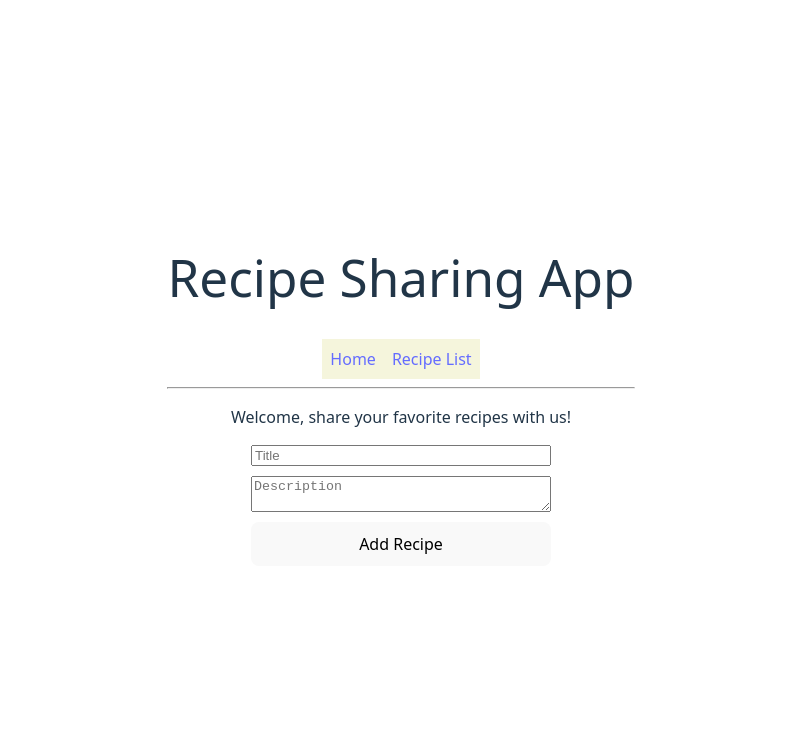
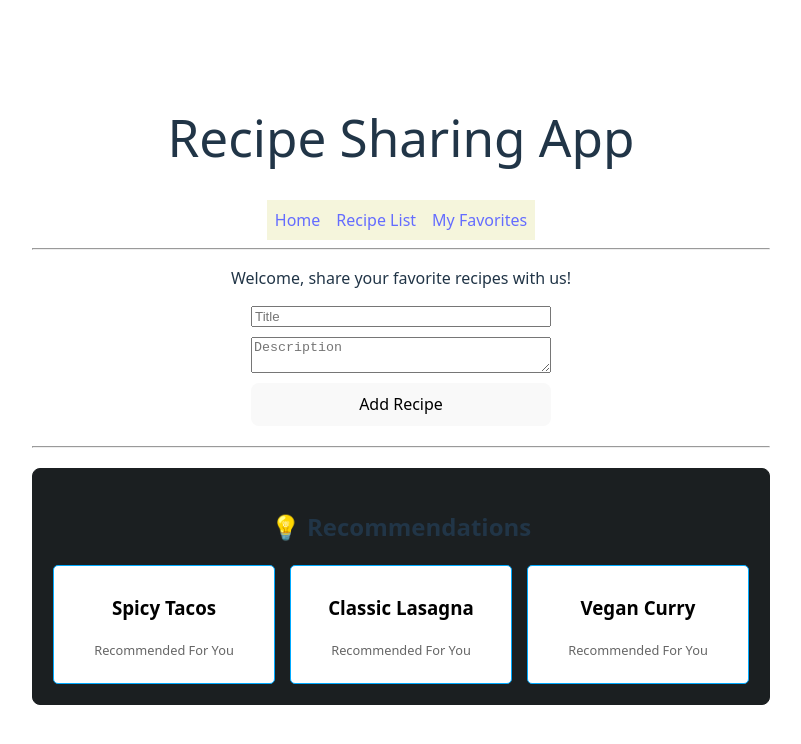
Before and after one commit to GEM-7/alx-fe-reactjs, a React (Vite) app in the folder recipe-sharing-app/: page / in a window 1280 px wide. Shown: the top 744 px of the page, without its empty margins (239-1040 px from the left). Built offline with nearby package versions, Linux system fonts and the light colour scheme.

Commit message:
Implementing User Favorites and Personalized Recipe Recommendations

```diff
--- a/recipe-sharing-app/src/App.jsx
+++ b/recipe-sharing-app/src/App.jsx
@@ -4,6 +4,17 @@ import RecipeList from "./components/RecipeList";
 import RecipeDetails from "./components/RecipeDetails";
 import Navbar from "./components/Navbar";
 import SearchBar from "./components/SearchBar";
+import FavoritesList from "./components/FavoritesList";
+import RecommendationsList from "./components/RecommendationsList";
+
+const Home = () => (
+  <>
+    <p>Welcome, share your favorite recipes with us!</p>
+    <AddRecipeForm />
+    <hr />
+    <RecommendationsList />
+  </>
+);
 
 const RecipesPage = () => (
   <div style={{ padding: "20px" }}>
@@ -13,12 +24,7 @@ const RecipesPage = () => (
   </div>
 );
 
-const Home = () => (
-  <div style={{ border: "1px", borderRadius: "5px" }}>
-    <p>Welcome, share your favorite recipes with us!</p>
-    <AddRecipeForm />
-  </div>
-);
+const FavoritesPage = () => <FavoritesList />;
 
 function App() {
   return (
@@ -35,6 +41,8 @@ function App() {
           <Route path="/" element={<Home />} />
           <Route path="/recipes" element={<RecipesPage />} />
           <Route path="/recipes/:recipeId" element={<RecipeDetails />} />
+          <Route path="/favorites" element={<FavoritesPage />} />
+
           <Route path="*" element={<h1>404: Page Not Found</h1>} />
         </Routes>
       </div>
--- /dev/null
+++ b/recipe-sharing-app/src/components/FavoriteToggle.jsx
@@ -0,0 +1,40 @@
+// Favoritte Toggle Component
+import { useRecipeStore } from "./recipeStore";
+
+export default function FavoriteToggle({ recipeId }) {
+  const favorites = useRecipeStore((state) => state.favorites);
+  const addFavorite = useRecipeStore((state) => state.addFavorite);
+  const removeFavorite = useRecipeStore((state) => state.removeFavorite);
+
+  const isFavorite = favorites.includes(recipeId);
+
+  const handleClick = (e) => {
+    e.stopPropagation();
+    e.preventDefault();
+
+    if (isFavorite) {
+      removeFavorite(recipeId);
+    } else {
+      addFavorite(recipeId);
+    }
+  };
+
+  return (
+    <button
+      onClick={handleClick}
+      style={{
+        background: isFavorite ? "#ffcc00" : "lightgray",
+        color: isFavorite ? "black" : "#333",
+        border: "1px solid gray",
+        borderRadius: "5px",
+        cursor: "pointer",
+        padding: "8px 12px",
+        marginLeft: "15px",
+        fontWeight: "bold",
+        transition: "background 0.2s",
+      }}
+    >
+      {isFavorite ? "⭐ Favorite Added" : "☆ Add to Favorites"}
+    </button>
+  );
+}
--- /dev/null
+++ b/recipe-sharing-app/src/components/FavoritesList.jsx
@@ -0,0 +1,59 @@
+// Favorites List Component
+import { useRecipeStore } from "./recipeStore";
+import { Link } from "react-router-dom";
+
+export default function FavoritesList() {
+  const recipes = useRecipeStore((state) => state.recipes);
+  const favorites = useRecipeStore((state) => state.favorites);
+
+  const favoriteRecipes = favorites
+    .map((id) => recipes.find((recipe) => recipe.id === id))
+    .filter((recipe) => recipe != null);
+
+  return (
+    <div
+      style={{
+        padding: "20px",
+        border: "1px solid #ffcc00",
+        margin: "20px auto",
+        maxWidth: "800px",
+        borderRadius: "8px",
+      }}
+    >
+      <h2>⭐️ My Favorites ({favoriteRecipes.length})</h2>
+      <div
+        style={{
+          display: "flex",
+          flexWrap: "wrap",
+          gap: "15px",
+          justifyContent: "center",
+        }}
+      >
+        {favoriteRecipes.length === 0 ? (
+          <p>You haven't added any favorite recipes yet!</p>
+        ) : (
+          favoriteRecipes.map((recipe) => (
+            <Link
+              key={recipe.id}
+              to={`/recipes/${recipe.id}`}
+              style={{
+                textDecoration: "none",
+                color: "black",
+                border: "1px solid #ffcc00",
+                padding: "10px",
+                width: "200px",
+                borderRadius: "5px",
+                backgroundColor: "#fffbe6",
+              }}
+            >
+              <div>
+                <h3>{recipe.title}</h3>
+                <p style={{ fontSize: "0.8em", color: "#666" }}>View Details</p>
+              </div>
+            </Link>
+          ))
+        )}
+      </div>
+    </div>
+  );
+}
--- a/recipe-sharing-app/src/components/Navbar.jsx
+++ b/recipe-sharing-app/src/components/Navbar.jsx
@@ -1,3 +1,4 @@
+// Navbar Component
 import { Link } from "react-router-dom";
 
 export default function Navbar() {
@@ -15,6 +16,9 @@ export default function Navbar() {
       <Link to="/recipes" style={{ padding: "8px" }}>
         Recipe List
       </Link>
+      <Link to="/favorites" style={{ padding: "8px" }}>
+        My Favorites
+      </Link>
     </nav>
   );
 }
--- a/recipe-sharing-app/src/components/RecipeDetails.jsx
+++ b/recipe-sharing-app/src/components/RecipeDetails.jsx
@@ -4,6 +4,7 @@ import { useParams } from "react-router-dom";
 import { useRecipeStore } from "./recipeStore";
 import EditRecipeForm from "./EditRecipeForm";
 import DeleteRecipeButton from "./DeleteRecipeButton";
+import FavoriteToggle from "./FavoriteToggle";
 
 export default function RecipeDetails() {
   const { recipeId } = useParams();
@@ -18,7 +19,7 @@ export default function RecipeDetails() {
   }
 
   const handleSave = () => {
-    setIsEditing(false); // Hide the form after saving
+    setIsEditing(false);
   };
 
   return (
@@ -30,6 +31,8 @@ export default function RecipeDetails() {
           <h1>{recipe.title}</h1>
           <p>{recipe.description}</p>
           <button onClick={() => setIsEditing(true)}>Edit Recipe</button>
+
+          <FavoriteToggle recipeId={recipe.id} />
         </>
       )}
 
--- a/recipe-sharing-app/src/components/RecipeList.jsx
+++ b/recipe-sharing-app/src/components/RecipeList.jsx
@@ -2,7 +2,18 @@ import { useRecipeStore } from "./recipeStore";
 import { Link } from "react-router-dom";
 
 export default function RecipeList() {
-  const filteredRecipes = useRecipeStore((state) => state.filteredRecipes);
+  const recipes = useRecipeStore((state) => state.recipes);
+  const searchTerm = useRecipeStore((state) => state.searchTerm);
+
+  const filteredRecipes = recipes.filter((recipe) => {
+    if (!searchTerm) return true;
+
+    const lowerCaseTerm = searchTerm.toLowerCase();
+    return (
+      recipe.title.toLowerCase().includes(lowerCaseTerm) ||
+      recipe.description.toLowerCase().includes(lowerCaseTerm)
+    );
+  });
 
   return (
     <div
--- /dev/null
+++ b/recipe-sharing-app/src/components/RecommendationsList.jsx
@@ -0,0 +1,71 @@
+// Recommendations List Component
+import { useEffect } from "react";
+import { useRecipeStore } from "./recipeStore";
+import { Link } from "react-router-dom";
+
+export default function RecommendationsList() {
+  const recommendations = useRecipeStore((state) => state.recommendations);
+  const favorites = useRecipeStore((state) => state.favorites);
+  const recipes = useRecipeStore((state) => state.recipes);
+
+  const generateRecommendations = useRecipeStore(
+    (state) => state.generateRecommendations
+  );
+
+  useEffect(() => {
+    generateRecommendations();
+  }, [favorites, recipes]);
+
+  return (
+    <div
+      style={{
+        padding: "20px",
+        border: "1px solid #1b1f21ff",
+        margin: "20px auto",
+        maxWidth: "800px",
+        borderRadius: "8px",
+        backgroundColor: "#1b1f21ff",
+      }}
+    >
+      <h2>💡 Recommendations</h2>
+      <div
+        style={{
+          display: "flex",
+          flexWrap: "wrap",
+          gap: "15px",
+          justifyContent: "center",
+        }}
+      >
+        {recommendations.length === 0 ? (
+          <p>
+            No recommendations available right now. Try adding some recipes to
+            your favorites!
+          </p>
+        ) : (
+          recommendations.map((recipe) => (
+            <Link
+              key={recipe.id}
+              to={`/recipes/${recipe.id}`}
+              style={{
+                textDecoration: "none",
+                color: "black",
+                border: "1px solid #00aaff",
+                padding: "10px",
+                width: "200px",
+                borderRadius: "5px",
+                backgroundColor: "#ffffff",
+              }}
+            >
+              <div>
+                <h3>{recipe.title}</h3>
+                <p style={{ fontSize: "0.8em", color: "#666" }}>
+                  Recommended For You
+                </p>
+              </div>
+            </Link>
+          ))
+        )}
+      </div>
+    </div>
+  );
+}
--- a/recipe-sharing-app/src/components/recipeStore.js
+++ b/recipe-sharing-app/src/components/recipeStore.js
@@ -1,55 +1,59 @@
 import { create } from 'zustand'
 
+// Mock Data: Initializing the state array here ensures recipes display immediately upon app load.
+const INITIAL_RECIPE_DATA = [
+    {
+        id: 'r1',
+        title: 'Spicy Tacos',
+        description: 'Quick and easy beef tacos with a spicy kick.',
+        ingredients: ['beef', 'taco seasoning', 'tortillas']
+    },
+    {
+        id: 'r2',
+        title: 'Classic Lasagna',
+        description: 'Layers of pasta, ricotta, and rich meat sauce.',
+        ingredients: ['pasta', 'ricotta', 'meat sauce']
+    },
+    {
+        id: 'r3',
+        title: 'Vegan Curry',
+        description: 'Coconut milk and vegetable curry served with rice.',
+        ingredients: ['coconut milk', 'vegetables', 'curry paste']
+    },
+];
+
 export const useRecipeStore = create((set, get) => ({
-    recipes: [],
+    // --- State Variables ---
+    recipes: INITIAL_RECIPE_DATA, // Initialized with data to prevent the list from being empty on startup.
     searchTerm: '',
-    filteredRecipes: [],
+    favorites: [], // Stores an array of recipe IDs that are marked as favorites.
+    recommendations: [], // Stores the computed array of recommended recipe objects.
 
-    addRecipe: (newRecipe) => {
-        set(state => ({
-            recipes: [...state.recipes, newRecipe]
-        }));
-        get().filterRecipes();
-    },
+    // --- Core Recipe Actions ---
 
-    deleteRecipe: (recipeId) => {
-        set(state => ({
-            recipes: state.recipes.filter(recipe => recipe.id !== recipeId)
-        }));
-        get().filterRecipes();
-    },
+    // --- Search Action ---
+    setSearchTerm: (term) => set({ searchTerm: term }),
 
-    updateRecipe: (updatedRecipe) => {
-        set(state => ({
-            recipes: state.recipes.map(recipe =>
-                recipe.id === updatedRecipe.id ? updatedRecipe : recipe
-            )
-        }));
-        get().filterRecipes();
-    },
+    // --- Favorites and Recommendations Actions ---
+    addFavorite: (recipeId) => set(state => ({
+        favorites: state.favorites.includes(recipeId)
+            ? state.favorites
+            : [...state.favorites, recipeId]
+    })),
+    removeFavorite: (recipeId) => set(state => ({
+        favorites: state.favorites.filter(id => id !== recipeId)
+    })),
 
-    setRecipes: (recipes) => {
-        set({ recipes });
-        get().filterRecipes();
-    },
-
-    setSearchTerm: (term) => {
-        set({ searchTerm: term });
-        get().filterRecipes();
-    },
-
-    filterRecipes: () => set(state => {
-        if (!state.searchTerm) {
-            return { filteredRecipes: state.recipes };
-        }
-
-        const lowerCaseTerm = state.searchTerm.toLowerCase();
-
-        const newFilteredRecipes = state.recipes.filter(recipe =>
-            recipe.title.toLowerCase().includes(lowerCaseTerm) ||
-            recipe.description.toLowerCase().includes(lowerCaseTerm)
+    generateRecommendations: () => set(state => {
+        // Find recipes not currently in favorites.
+        const nonFavoriteRecipes = get().recipes.filter(recipe =>
+            !get().favorites.includes(recipe.id)
         );
 
-        return { filteredRecipes: newFilteredRecipes };
+        // Select the first 3 (simplest recommendation logic).
+        const recommended = nonFavoriteRecipes.slice(0, 3);
+
+        // Update the recommendations state.
+        return { recommendations: recommended };
     }),
 }));
```
